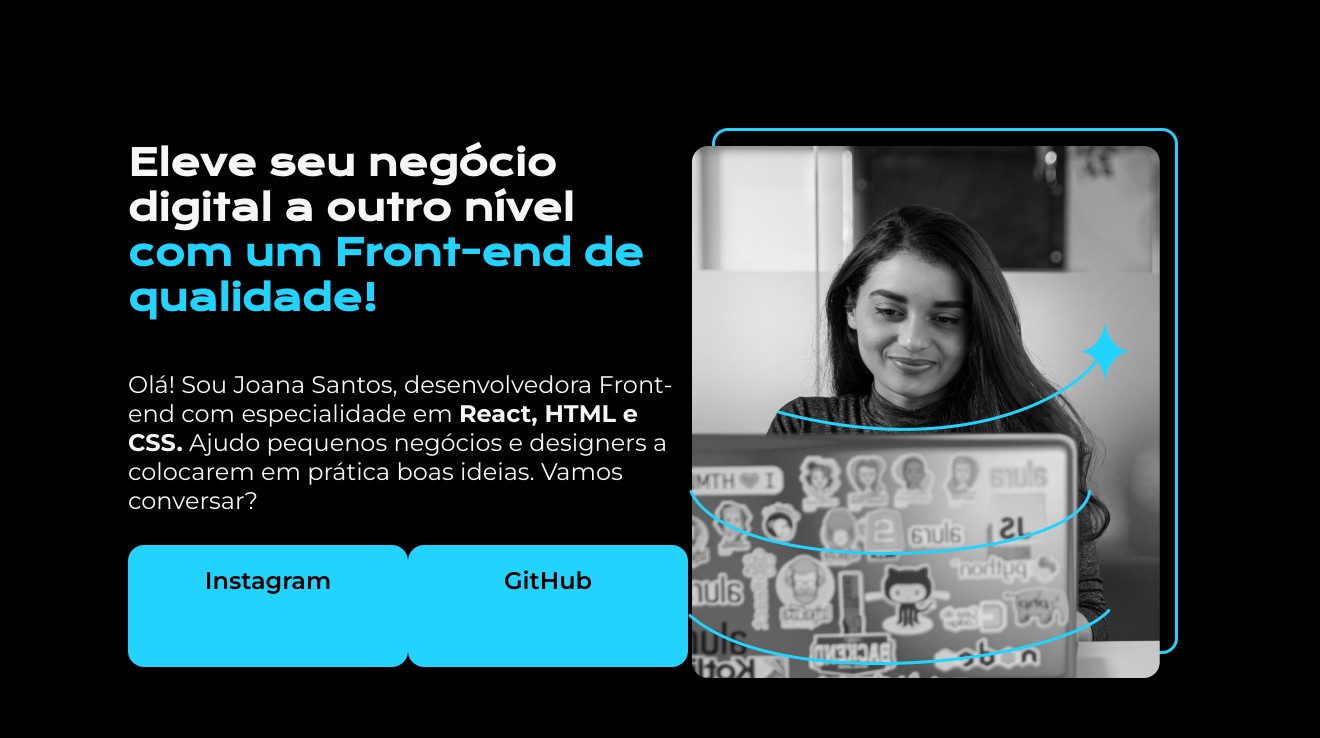
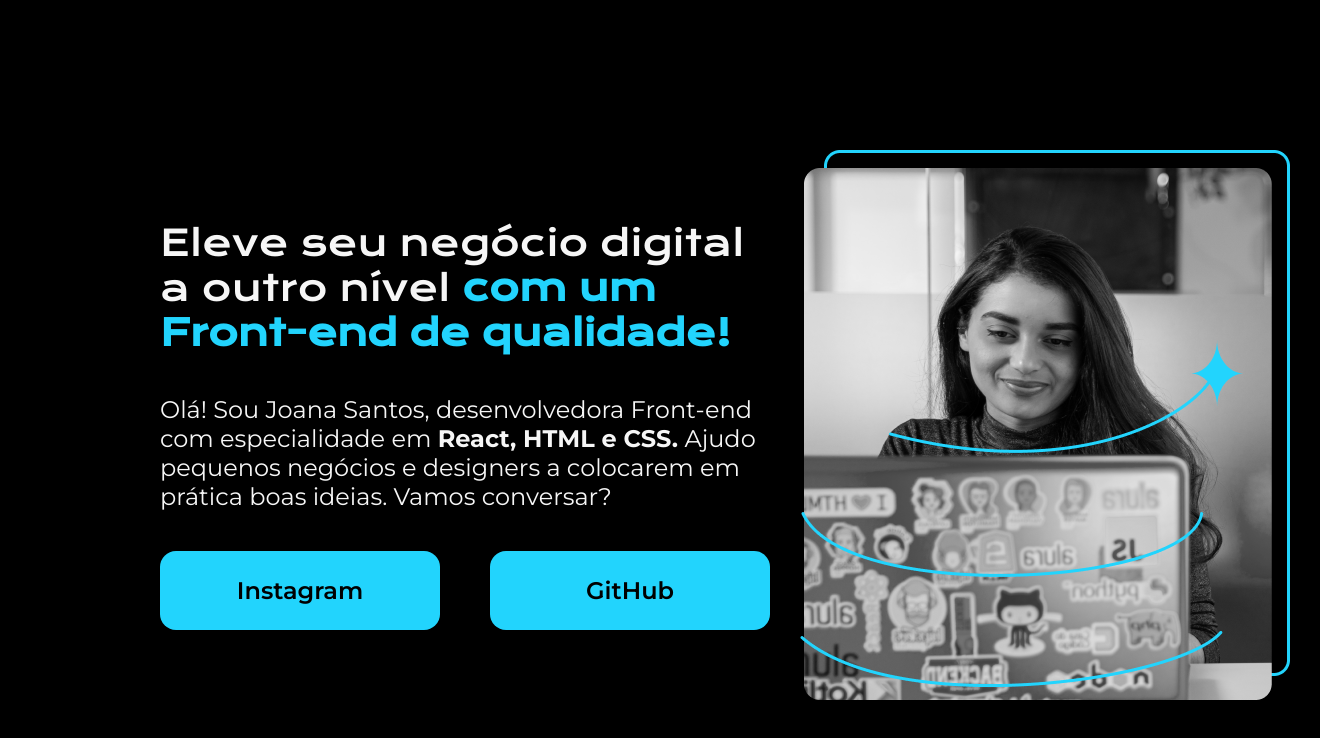
Before and after one commit to sergiolj/Alura_HTML_CSS, a plain HTML site: page portfolio/index.html in a window 1280 px wide. Shown: the whole page, 1320 px wide, since content can reach past the window. Drawn offline with nearby package versions, Linux system fonts and the light colour scheme.

Commit message:
CSS Ajustando espacamentos

```diff
--- a/portfolio/index.html
+++ b/portfolio/index.html
@@ -14,7 +14,7 @@
 
     <main class="presentation">
         <section class="presentation__content">
-            <h1 class="presentation__content_tittle">Eleve seu negócio digital a outro nível <strong id="titleStrong">com um Front-end de qualidade!</strong></h1>
+            <h1 class="presentation__content__tittle">Eleve seu negócio digital a outro nível <strong id="titleStrong">com um Front-end de qualidade!</strong></h1>
             <p class="presentation__content__paragraph">Olá! Sou Joana Santos, desenvolvedora Front-end com especialidade em <strong> React, HTML e CSS.</strong>
                  Ajudo pequenos negócios e designers a colocarem em prática boas ideias. Vamos conversar?</p>
 
@@ -23,7 +23,7 @@
                     <a class="presentation__links__buttons" href="https://www.github.com/sergiolj">GitHub</a>
                  </div>
         </section>
-            <img src="img/Imagem.png" alt="Fotografia do profissional com um notebook">
+            <img class="Imagem" src="img/Imagem.png" alt="Fotografia do profissional com um notebook">
     </main>
 
 
--- a/portfolio/style.css
+++ b/portfolio/style.css
@@ -8,8 +8,10 @@
 
 body{
     height: 100vh; /*Altura 100% da Viewport Height vh*/
-     width: 100%;
-     box-sizing: border-box; /*Essa característica impede que os elementos filhos ultrapassem os limites dos elementos pai*/
+    width: 100%; /*Em telas menores do que a max-width usa 100% da tela*/
+    max-width: 1200px; /* Impede o uso de espaçamentos maiores em telas de maior dimensão definindo a largura máxima do container*/
+    margin: 0 auto; /*Define margens com a primeira informação para inferior e superior e a segunda para esquerda e direita*/
+    box-sizing: border-box; /*Essa característica impede que os elementos filhos ultrapassem os limites dos elementos pai*/
     /* box-sizing: content-box; Já essa opção permite que os elementos filho sejam maiores que os elementos pai. */
     background-color: black;
     color: #F6F6F6;
@@ -27,37 +29,49 @@ body{
     justify-content: space-between;
 }
 
-.presentation.content{
+.presentation__content{
     width: 615px;
+    display: flex;
+    flex-direction: column;
+    row-gap: 40px;
 }
 
-.presentation__content_tittle{
+.presentation__content__tittle{
     font-family: "Krona One", sans-serif;
     font-size: 36px;
-    padding-bottom: 50px; /*Controla o espaço após o h1 com o nome da classe*/
+    font-weight: 400;
 }
 
 .presentation__content__paragraph{
     font-family: "Montserrat", sans-serif;
     font-size: 24px;
-    padding-bottom: 30px;
 }
+
 .presentation__links{
+    max-height: 79px;
+    height: 100%;
     display: flex;
     justify-content: space-between;
+    gap: 50px;
 }
 
 .presentation__links__buttons{
-    text-align: center;
+    align-items: center; /*Propriedade do modelo de layout display Flexbox que determinou o alinhamento vertital do texto.*/
+    /*text-align: center; Esse é um estilo só aplicável em elementos definidos como display: block e não funciona em display: flex*/
     width: 280px;
-    height: 79px;
-    padding: 21.5px 0%; /*A primeira */
+    box-sizing: border-box; /*Não permite que os elementos filho avancem além do elemento pai*/
+    padding: 21px auto;
     background: #22D4FD;
     border-radius: 16px;
     color: black;
     font-size: 24px;
     font-family: "Montserrat", sans-serif;
     font-weight: 600;
+    padding: 25px;
+}
+
+.Imagem{
+    padding: 30px;
 }
 
 h1{
```
